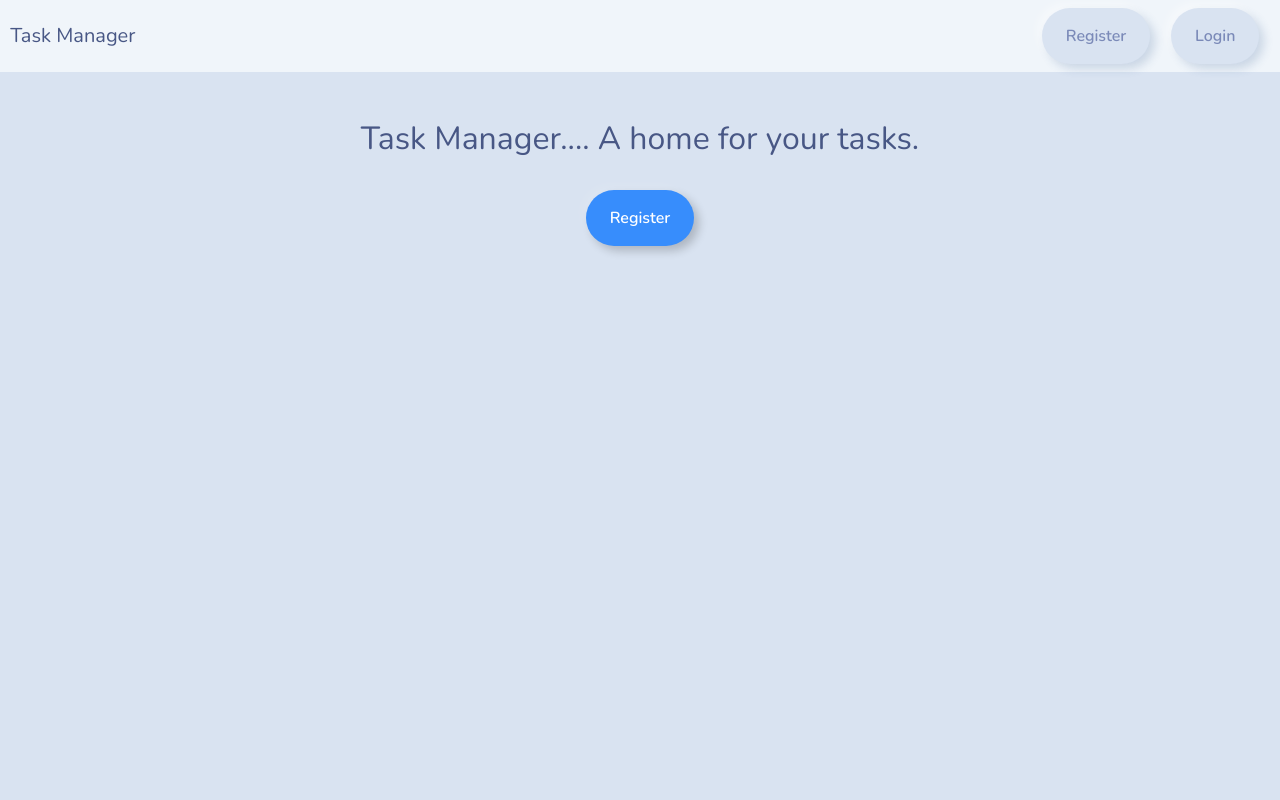
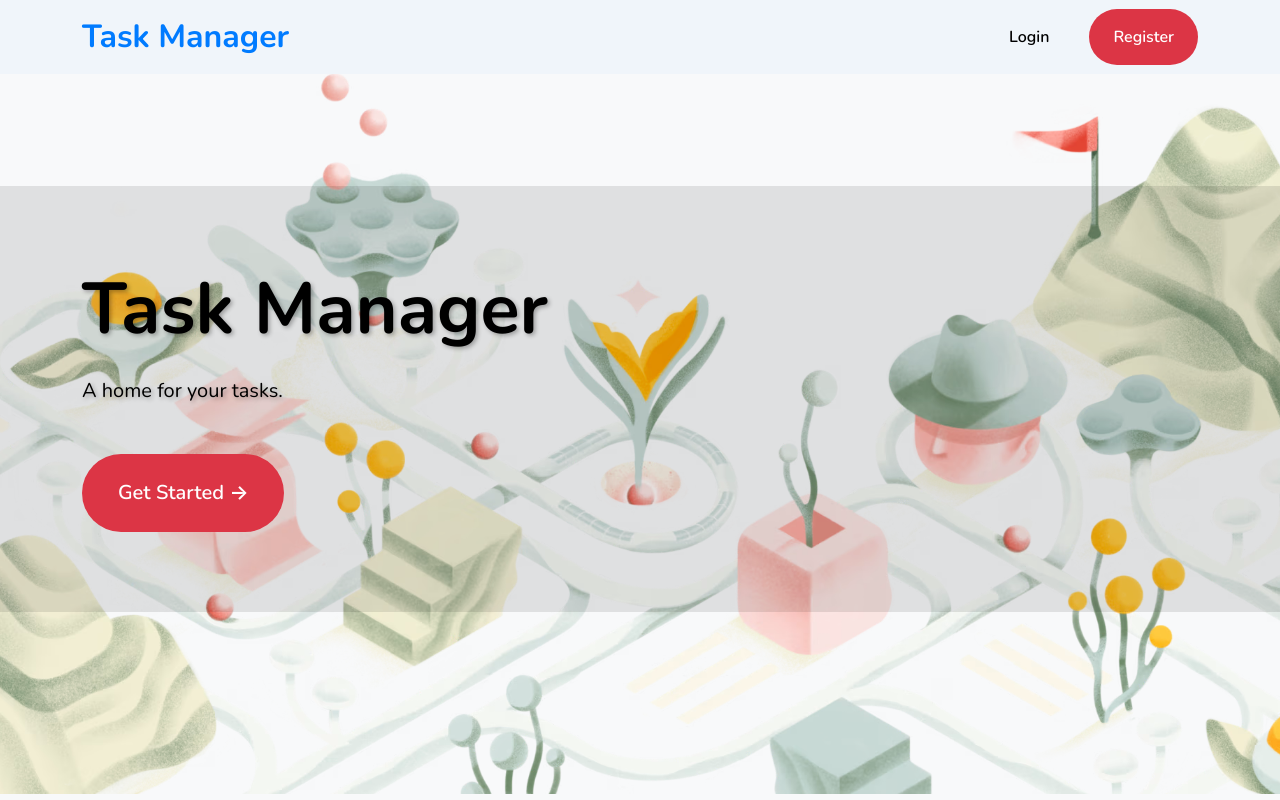
Before and after one commit to thienkhoalewlew/taskManager_django, a Django app: page / in a window 1280 px wide. Run offline with Django 5.2, Linux system fonts and the light colour scheme; some libraries are stand-ins or nearby versions.

Commit message:
Update UI

```diff
--- a/static/css/style.css
+++ b/static/css/style.css
@@ -4,9 +4,103 @@ h2{
 
 .form-layout{
     border-radius: 10px;
-    width: 200px;
+    width: 100px;
 }
 
 .message-text{
     color: white;
 }
+.navbar-brand.main-heading {
+    font-weight: bold;
+    font-size: 2rem;
+    color: #007bff;
+    transition: color 0.3s ease,
+    transform 0.3s ease;
+}
+.navbar-brand:hover,
+.navbar-brand:active {
+    color: #0056b3;
+    transform: scale(1.05);
+}
+.btn.btn-login {
+    background-color: transparent;
+    border: none;
+    outline: none;
+    box-shadow: none;
+    color: black;
+    transition: background-color 0.3s ease;
+    transform 0.3s ease;
+}
+.btn.btn-login:hover {
+    background-color: #e0e0e0;
+    color: #333;
+    transform: translateY(-2px);
+}
+.btn.btn-register,
+.form-layout input[type="submit"] {
+    background-color: #dc3545;
+    border: none;
+    outline: none;
+    box-shadow: none;
+    color: #fff;
+    transition: background-color 0.3s ease,
+    transform 0.3s ease;
+}
+.btn.btn-register:hover,
+.btn.btn-register:active,
+.form-layout input[type="submit"]:hover {
+    background-color: #c82333;
+    color: #fff;
+    transform: translateY(-2px);
+    box-shadow: 0 4px 8px rgba(0, 0, 0, 0.2);
+}
+.hero {
+    background-image: url('../../static/images/background.png');
+    background-size: cover;
+    background-position: center;
+    background-repeat: no-repeat;
+    height: 90vh;
+    padding: 7rem 0;
+}
+.hero-overlay {
+    background-color: rgba(0, 0, 0, 0.1);
+    padding: 5rem 0;
+}
+.hero-overlay h1,
+.hero-overlay p {
+    text-shadow: 2px 2px 4px rgba(0, 0, 0, 0.3);
+}
+.form-layout label,
+.form-layout input[type="text"],
+.form-layout input[type="email"],
+.form-layout input[type="password"] {
+    display: inline-block;
+    margin-right: 50px;
+}
+
+.form-layout label {
+    width: 200px;
+}
+.form-layout input[type="text"],
+.form-layout input[type="email"],
+.form-layout input[type="password"] {
+    border: 1px solid #ccc;
+    border-radius: 5px;
+    padding: 5px;
+    width: 350px
+}
+.form-layout input[type="submit"] {
+    padding: 10px 20px;
+    border: none;
+    border-radius: 5px;
+    width: 150px
+}
+.errorlist {
+    color: red;
+}
+.centered-form {
+    display: flex;
+    justify-content: center;
+    align-items: center;
+    height: 90vh;
+}
--- a/templates/index.html
+++ b/templates/index.html
@@ -1,46 +1,51 @@
 {% load static %}
 
-<html>
+<!DOCTYPE html>
+<html lang="en">
 <head>
-        <meta charset="utf-8"/>
-        <meta name="viewport" content="width-device-width, initial-scale-1, maximum-scale-1"/>
-        <link rel="stylesheet" type="text/css" href="{% static 'css/style.css' %}">
-        <link rel="stylesheet" type="text/css" href="https://bootswatch.com/5/morph/bootstrap.min.css">
+    <meta charset="UTF-8">
+    <meta name="viewport" content="width=device-width, initial-scale=1.0">
     <title>Task Manager</title>
+    <link rel="stylesheet" href="https://bootswatch.com/5/morph/bootstrap.min.css">
+    <link rel="stylesheet" href="{% static 'css/style.css' %}">
+    <style>
+        body {
+            background-color: #f8f9fa;
+        }
+    </style>
 </head>
-
-<nav class="navbar navbar-expand-lg navbar-light bg-light justify-content-center">
-        <a class="navbar-brand main-heading">
-          &nbsp; Task Manager
-        </a>
-    <button class="navbar-toggler" type="button" data-toggle="collapse" data-target="#navbarNavDropdown" aria-controls="navbarNavDropdown" aria-expanded="false" aria-label="Toggle navigation">
+<body>
+<nav class="navbar navbar-expand-lg navbar-blue bg-light">
+    <div class="container">
+        <a class="navbar-brand main-heading" href="#">Task Manager</a>
+        <button class="navbar-toggler" type="button" data-bs-toggle="collapse" data-bs-target="#navbarNav"
+                aria-controls="navbarNav" aria-expanded="false" aria-label="Toggle navigation">
             <span class="navbar-toggler-icon"></span>
         </button>
-          <div class="collapse navbar-collapse text-center" id="navbarNavDropdown">
-            <ul class="navbar-nav ms-auto">
-              &nbsp;     &nbsp;     &nbsp;
+        <div class="collapse navbar-collapse justify-content-end" id="navbarNav">
+            <ul class="navbar-nav">
                 <li class="nav-item">
-                <a class="btn btn-primary navbar-btn" type="button" href="{% url 'register' %}">Register</a>
+                    <a class="btn btn-login mx-3" type="button" href="{% url 'my_login' %}">Login</a>
                 </li>
-              &nbsp;     &nbsp;     &nbsp;
                 <li class="nav-item">
-                <a class="btn btn-primary navbar-btn" type="button" href="{% url 'my_login' %}">Login</a>
+                    <a class="btn btn-register" type="button" href="{% url 'register' %}">Register</a>
                 </li>
-              &nbsp;     &nbsp;     &nbsp;
             </ul>
+        </div>
     </div>
 </nav>
 
-    <body>
-        <br>   <br>
+<div class="hero">
+    <div class="hero-overlay">
+        <div class="container">
+            <h1 class="display-2 fw-bold text-black mb-4">Task Manager</h1>
+            <p class="lead text-black mb-5">A home for your tasks.</p>
+            <a class="btn btn-register btn-lg" href="{% url 'register' %}">Get Started &#x2192;</a>
+        </div>
+    </div>
+</div>
 
-        <div class="text-center">
-        <h2> Task Manager.... A home for your tasks. </h2>
-          <br>
-          <a class="btn btn-outline-primary" type="button" href="{% url 'register' %}">Register</a>
-        </div>
+<script src="{% static 'js/app.js' %}"></script>
+<script src="https://cdn.jsdelivr.net/npm/bootstrap@5.3.0/dist/js/bootstrap.bundle.min.js"></script>
 </body>
-    <script src="{% static 'js/app.js' %}"></script>
-    <script src="https://code.jquery.com/jquery-3.3.1.min.js"  crossorigin="anonymous"></script>
-    <script src="https://stackpath.bootstrapcdn.com/bootstrap/4.5.0/js/bootstrap.min.js" integrity="sha384-OgVRvuATP1z7JjHLkuOU7Xw704+h835Lr+6QL9UvYjZE3Ipu6Tp75j7Bh/kR0JKI" crossorigin="anonymous"></script>
 </html>
```
Also changed, not shown: templates/login.html (+11 -7 lines), templates/profile/dashboard.html (+10 -5 lines), templates/register.html (+6 -3 lines), db.sqlite3, static/images/background.png (added). Lines whose indentation alone changed are shown as unchanged.
